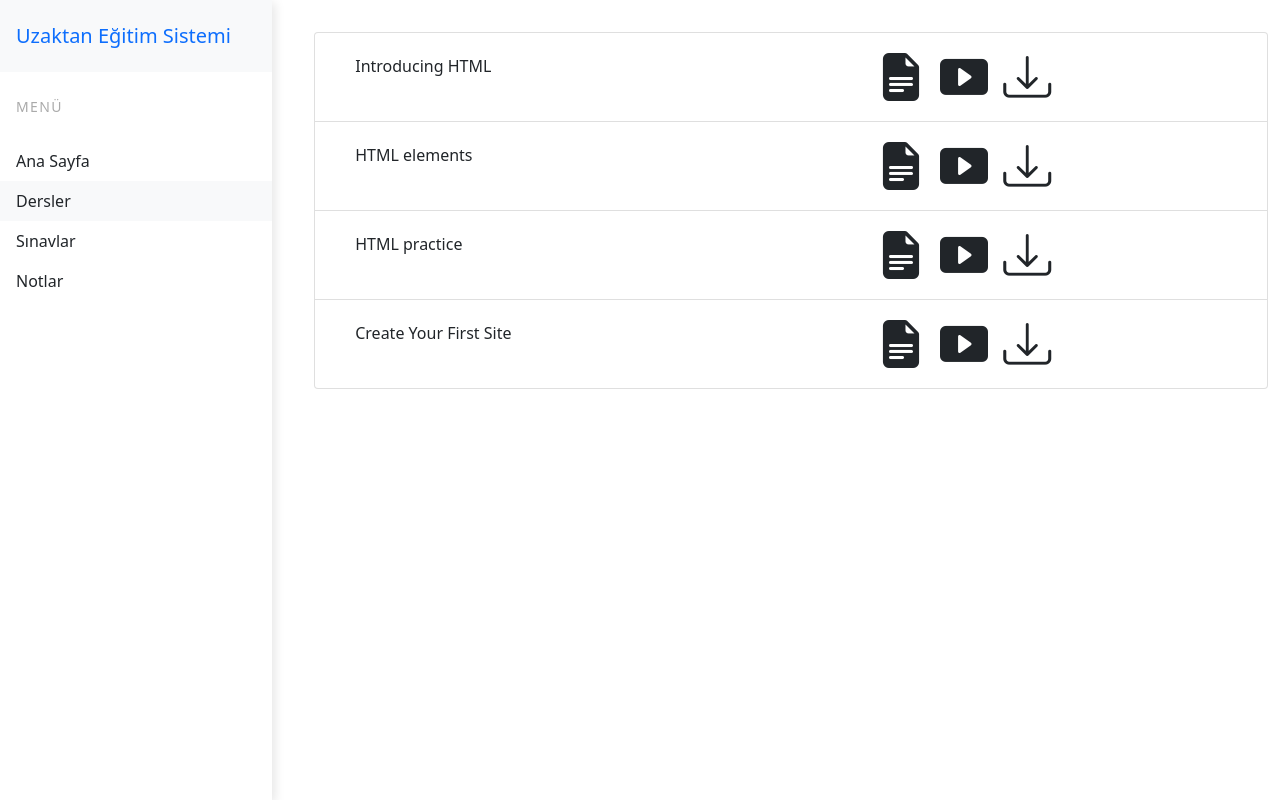
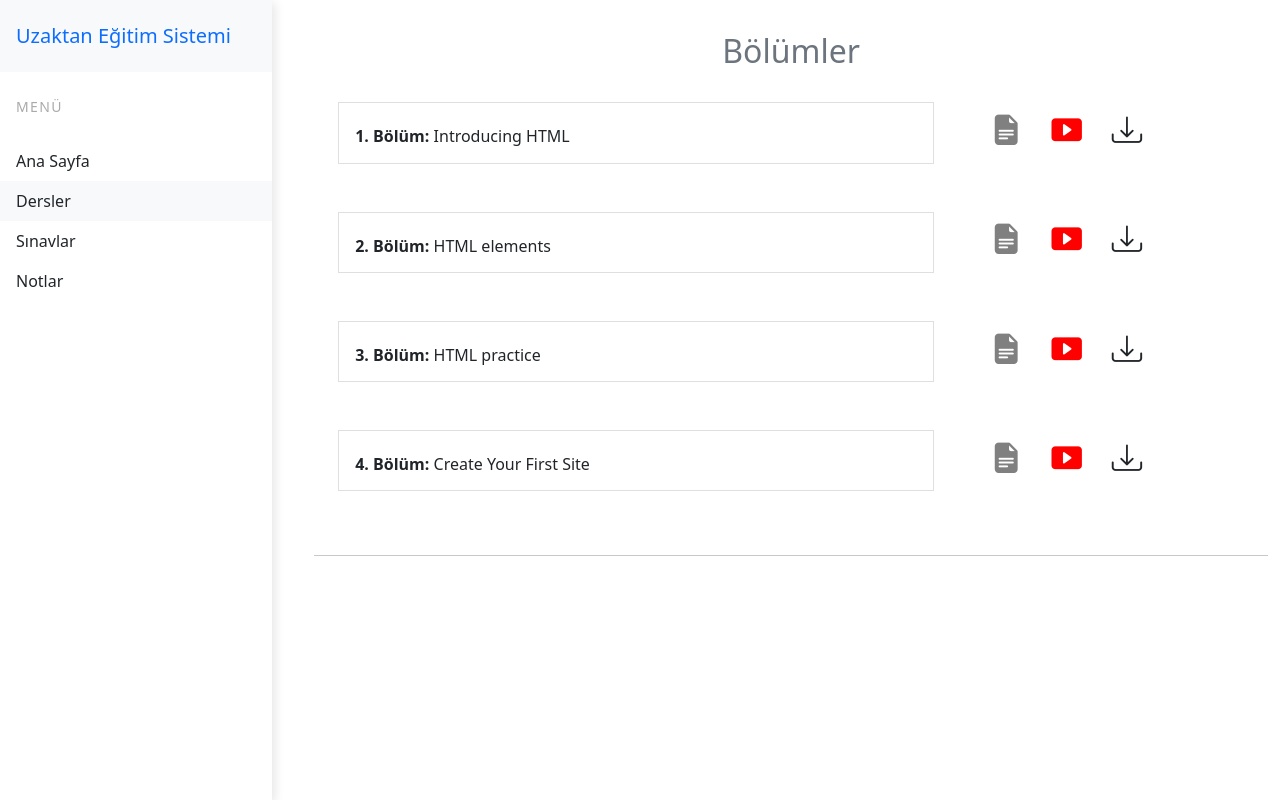
Before and after one commit to aytgn/piton-exam-project, an Angular app: page /lessons/0 in a window 1280 px wide. Built offline with nearby package versions, Linux system fonts and the light colour scheme.

Commit message:
icon düzeltmeleri

```diff
--- a/src/app/app.component.html
+++ b/src/app/app.component.html
@@ -9,7 +9,6 @@
           <div class="vl"></div>
         </div>
         <div class="col-11">
-          <!-- <app-default></app-default> -->
           <router-outlet></router-outlet>
         </div>
       </div>
--- a/src/app/course/course.component.css
+++ b/src/app/course/course.component.css
@@ -1,7 +1,29 @@
-.my-list-group{
+.my-list-group {
   padding-top: 5vh;
 }
 
-h6{
+h6 {
   padding-top: 1rem;
 }
+
+.my-icons-container {
+  padding-left: 40px;
+  padding-top: 5px;
+}
+
+.my-icon {
+  font-size: 1.9em;
+  padding-right: 25px;
+  padding-left: 5px;
+}
+
+.my-icon:hover {
+  cursor: pointer;
+}
+
+.my-icon-red {
+  color: red;
+}
+.my-icon-gray {
+  color: gray;
+}
--- a/src/app/course/course.component.html
+++ b/src/app/course/course.component.html
@@ -1,31 +1,41 @@
 <div class="list-group">
+  <h2 class="text-secondary text-center">Bölümler</h2>
+  <br />
+  <div *ngFor="let section of sections; let i = index">
+    <div class="container">
+      <div class="row">
+        <div class="my-section-name col-8">
           <a
             [routerLink]="section.id.toString()"
             class="list-group-item list-group-item-action"
-    *ngFor="let section of sections"
           >
-    <div class="container">
-      <div class="row">
-        <div class="my-section-name col">
             <h6>
-            {{ section.name }}
+              <strong>{{ i + 1 }}. Bölüm:</strong> {{ section.name }}
             </h6>
+          </a>
         </div>
-        <div class="my-icon-group col" style="padding-left: 10rem">
+        <div class="my-icons-container col-4">
+          <div class="col">
             <i
-            class="bi bi-file-earmark-text-fill"
-            style="font-size: 3rem; padding-right: 15px"
+              class="bi bi-file-earmark-text-fill my-icon my-icon-gray"
+              title="Dersin sınavına git"
             ></i>
             <i
-            class="bi bi-play-btn-fill"
-            style="font-size: 3rem; padding-right: 15px"
+              class="bi bi-play-btn-fill my-icon my-icon-red"
+              title="Dersi izle"
             ></i>
             <i
-            class="bi bi-download"
-            style="font-size: 3rem; padding-right: 5px"
+              class="bi bi-download my-icon"
+              title="Ders notlarını indir"
             ></i>
           </div>
         </div>
       </div>
-  </a>
     </div>
+
+    <br />
+    <br />
+  </div>
+
+  <hr />
+</div>
--- a/src/app/lessons/lessons.component.css
+++ b/src/app/lessons/lessons.component.css
@@ -1,2 +1,3 @@
 .my-lesson-container {
+  padding-left: 100px;
 }
--- a/src/app/lessons/lessons.component.html
+++ b/src/app/lessons/lessons.component.html
@@ -1,5 +1,5 @@
-<div class="container">
-  <div class="row container my-lesson-container" *ngFor="let lesson of lessons">
+<div class="container my-lesson-container">
+  <div class="row container" *ngFor="let lesson of lessons">
     <div class="card mb-4" style="max-width: 750px">
       <div class="row g-0">
         <div class="col-md-4">
```
Lines whose indentation alone changed are shown as unchanged.
